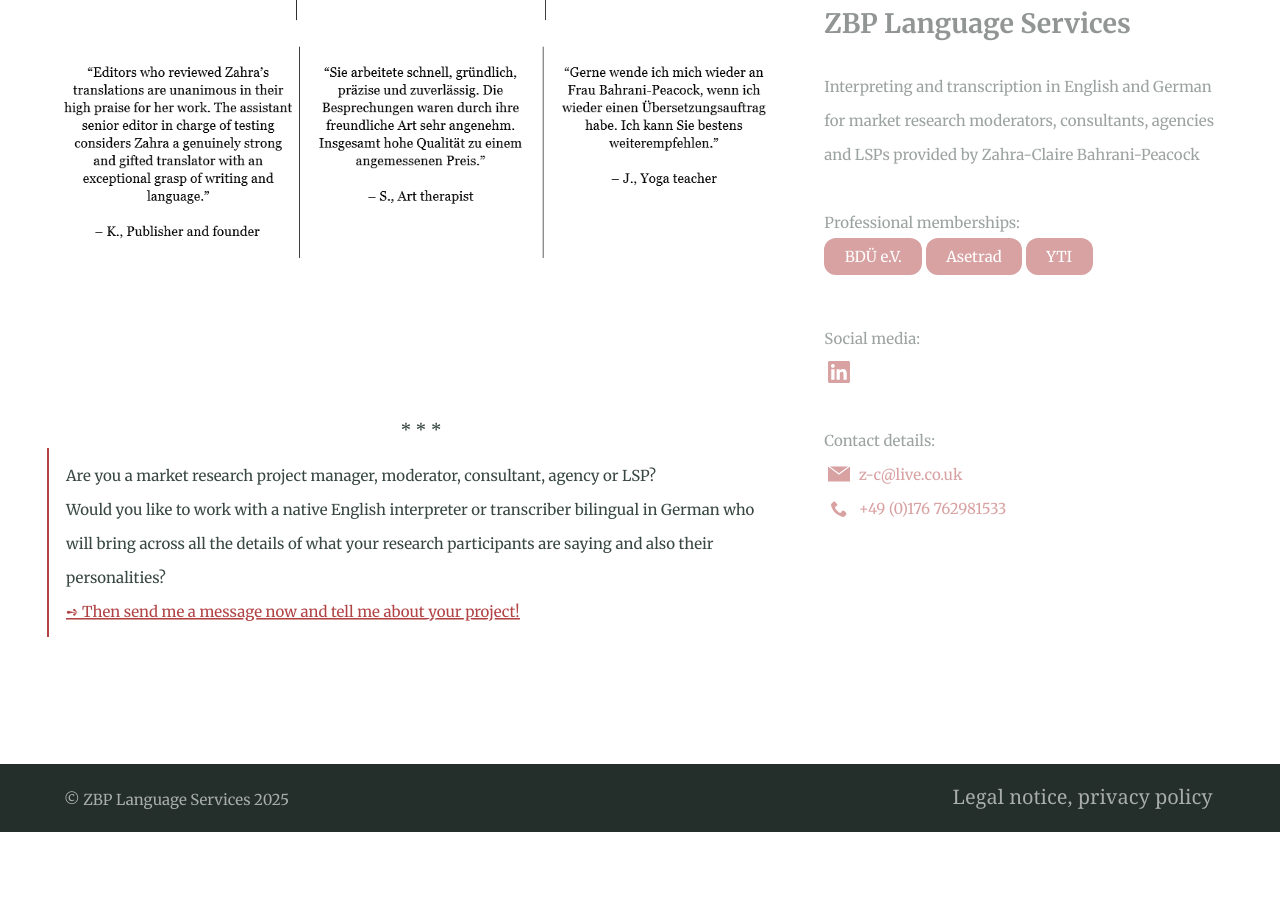
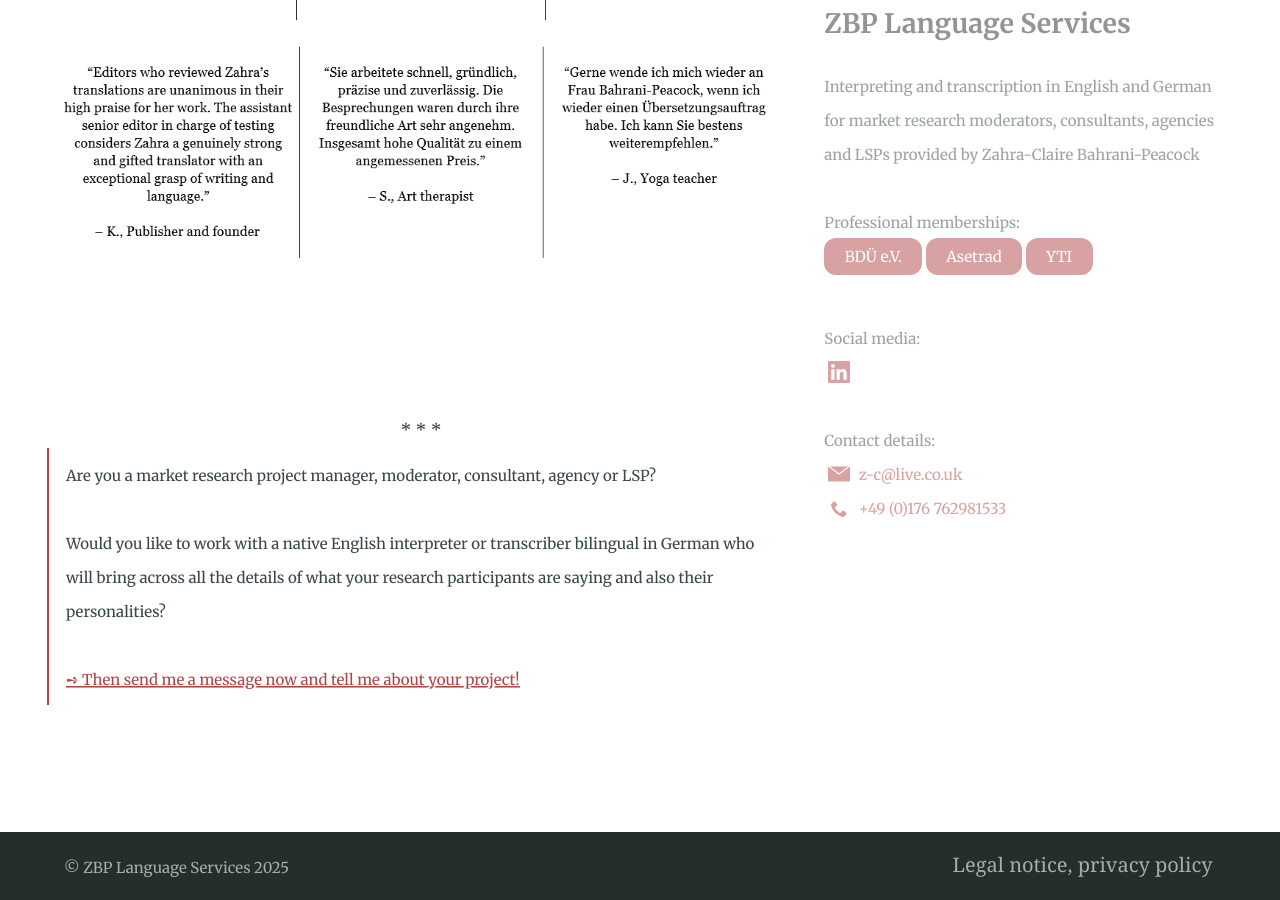
Before and after one commit to Website-2/zbp-language-services.github.io, a Jekyll site: the page built from services.md, in a window 1280 px wide and 900 px high, scrolled down 2354 px. Built offline with Jekyll 4.4.1, drawn with Linux system fonts in a browser that asks for light colours; before the commit the page ends 3186 px from its top, so only the background shows below that.

Commit message:
Text update

```diff
--- a/services.md
+++ b/services.md
@@ -36,6 +36,6 @@
 {% include figure.html image="/assets/Testimonials_services 3.png" position="center" %}
 <br><br><br>
 <center>* * *</center>
-><small>Are you a market research project manager, moderator, consultant, agency or LSP?<br>Would you like to work with a native English interpreter or transcriber bilingual in German who will bring across all the details of what your research participants are saying and also their personalities?<br>[➺ Then send me a message now and tell me about your project!](/contact/)</small>
+><small>Are you a market research project manager, moderator, consultant, agency or LSP?<br><br>Would you like to work with a native English interpreter or transcriber bilingual in German who will bring across all the details of what your research participants are saying and also their personalities?<br><br>[➺ Then send me a message now and tell me about your project!](/contact/)</small>
 
 <br>
```
Also changed, not shown: about.md (+1 -1 lines).
